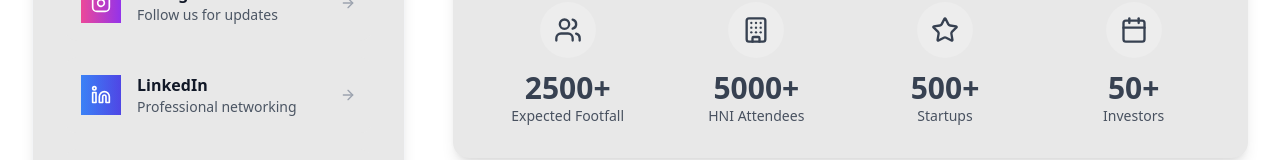
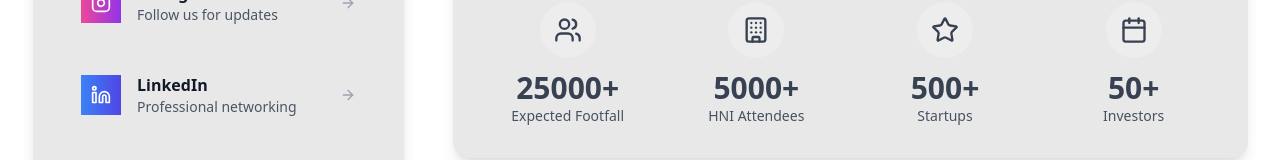
Before and after one commit to businessorbit/Startup-mela, a React (Vite) app: page /contact in a window 1280 px wide. Shown: the part 1740-1900 px from the top of the page. Built offline with nearby package versions, Linux system fonts and the light colour scheme; no server answers.

Commit message:
changes updated1

```diff
--- a/src/components/Contact.jsx
+++ b/src/components/Contact.jsx
@@ -370,7 +370,7 @@ const ContactPage = () => {
                   <div className="w-14 h-14 bg-white/20 rounded-full flex items-center justify-center mx-auto mb-3">
                     <Users className="w-7 h-7" />
                   </div>
-                  <p className="text-3xl font-bold">2500+</p>
+                  <p className="text-3xl font-bold">25000+</p>
                   <p className="text-sm opacity-90">Expected Footfall</p>
                 </div>
                 <div className="text-center">
--- a/src/components/Experience.jsx
+++ b/src/components/Experience.jsx
@@ -136,7 +136,7 @@ const ExperiencePage = () => {
         </div>
 
         {/* Zones Section - Mobile Optimized */}
-        <div className="mt-12 sm:mt-16 lg:mt-20 space-y-6 sm:space-y-8 lg:space-y-12 mb-12 sm:mb-16 lg:mb-20">
+        <div className="mt-12 sm:mt-16 lg:mt-20 space-y-6 sm:space-y-8 lg:space-y-12 mb-0">
           {zones.map((zone, index) => (
             <div
               key={zone.id}
```
Also changed, not shown: 1 other file (tests, documents, lock files or other folders).
